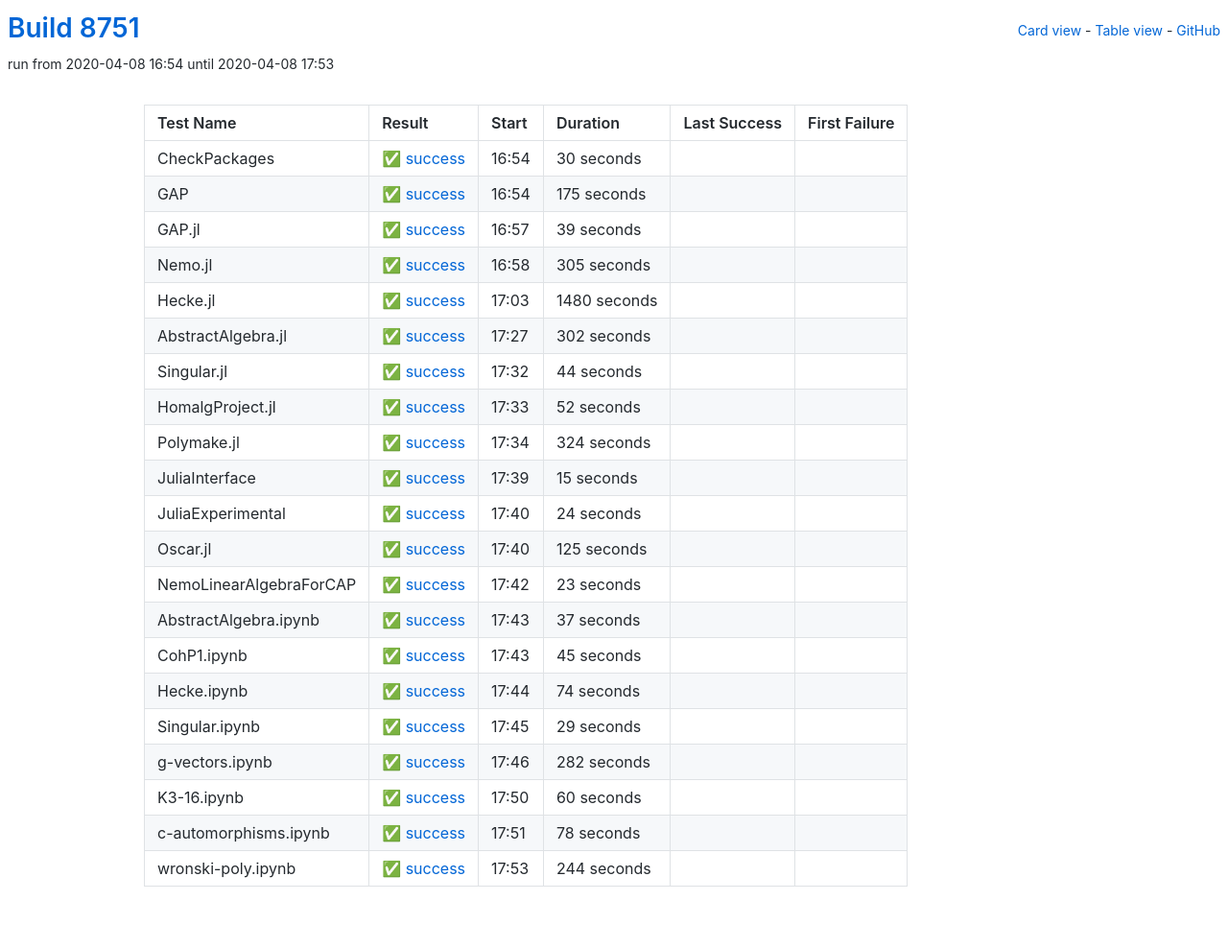
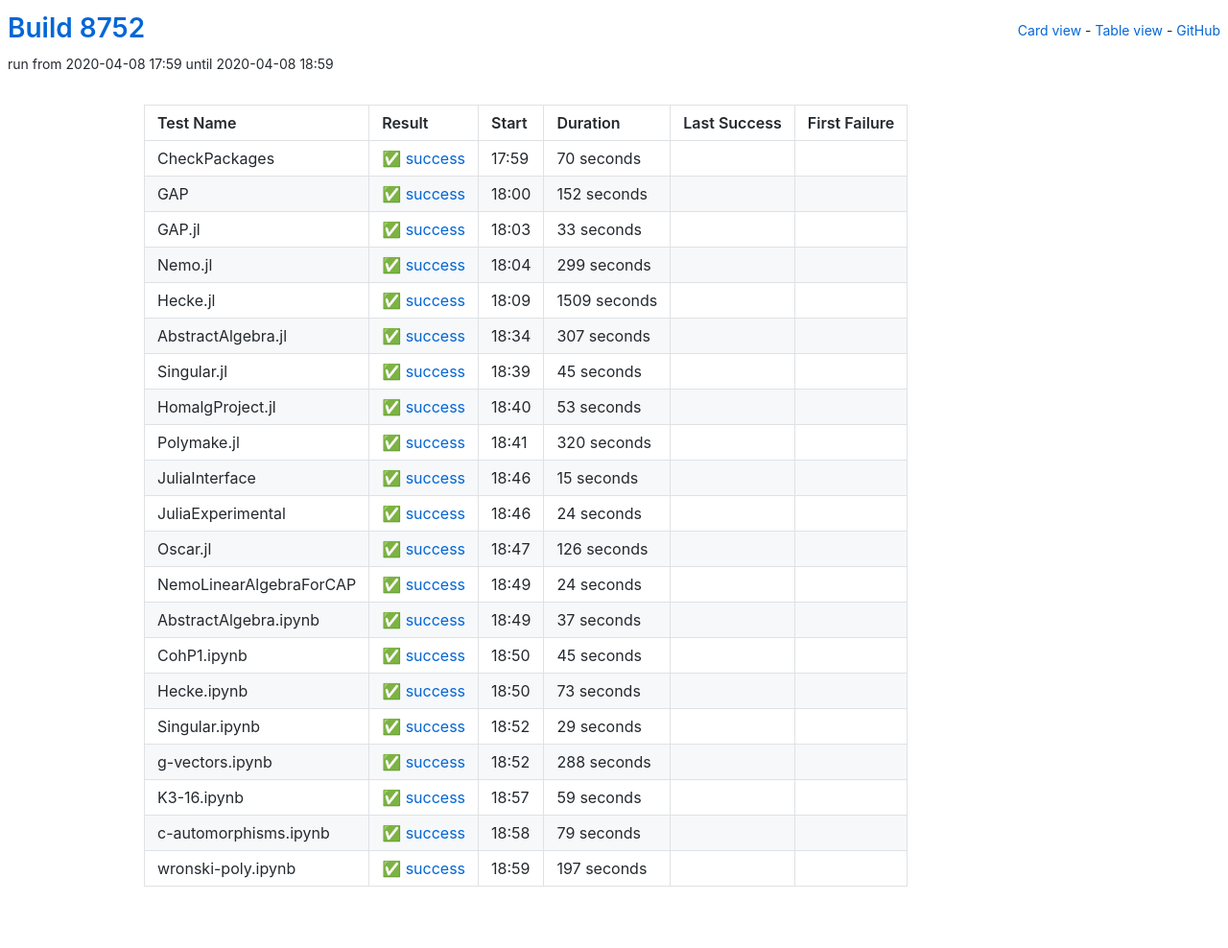
Before and after one commit to oscar-system/oscar-ci-status, a Jekyll site: the page built from table.html, in a window 1280 px wide. Shown: the whole page at 96% size. Built offline with Jekyll 4.4.1, drawn with Linux system fonts in a browser that asks for light colours.

Commit message:
Build 8752

```diff
--- a/_data/ci.yml
+++ b/_data/ci.yml
@@ -1,104 +1,104 @@
-build: 8751
-build_url: https://oscarci.mathematik.uni-kl.de/job/oscar/8751/
+build: 8752
+build_url: https://oscarci.mathematik.uni-kl.de/job/oscar/8752/
 job: oscar
 tests:
-- duration: 30
+- duration: 70
   exitcode: 0
   first_failure: false
   first_failure_url: null
   last_success: false
   last_success_url: null
-  log: https://oscarci.mathematik.uni-kl.de/job/oscar/8751/artifact/logs/build-8751/CheckPackages.log
+  log: https://oscarci.mathematik.uni-kl.de/job/oscar/8752/artifact/logs/build-8752/CheckPackages.log
   name: CheckPackages
-  start: 2020-04-08 16:54
+  start: 2020-04-08 17:59
   status: success
   success: true
-- duration: 175
+- duration: 152
   exitcode: 0
   first_failure: false
   first_failure_url: null
   last_success: false
   last_success_url: null
-  log: https://oscarci.mathematik.uni-kl.de/job/oscar/8751/artifact/logs/build-8751/GAP.log
+  log: https://oscarci.mathematik.uni-kl.de/job/oscar/8752/artifact/logs/build-8752/GAP.log
   name: GAP
-  start: 2020-04-08 16:54
+  start: 2020-04-08 18:00
   status: success
   success: true
-- duration: 39
+- duration: 33
   exitcode: 0
   first_failure: false
   first_failure_url: null
   last_success: false
   last_success_url: null
-  log: https://oscarci.mathematik.uni-kl.de/job/oscar/8751/artifact/logs/build-8751/GAP.jl.log
+  log: https://oscarci.mathematik.uni-kl.de/job/oscar/8752/artifact/logs/build-8752/GAP.jl.log
   name: GAP.jl
-  start: 2020-04-08 16:57
+  start: 2020-04-08 18:03
   status: success
   success: true
-- duration: 305
+- duration: 299
   exitcode: 0
   first_failure: false
   first_failure_url: null
   last_success: false
   last_success_url: null
-  log: https://oscarci.mathematik.uni-kl.de/job/oscar/8751/artifact/logs/build-8751/Nemo.jl.log
+  log: https://oscarci.mathematik.uni-kl.de/job/oscar/8752/artifact/logs/build-8752/Nemo.jl.log
   name: Nemo.jl
-  start: 2020-04-08 16:58
+  start: 2020-04-08 18:04
   status: success
   success: true
-- duration: 1480
+- duration: 1509
   exitcode: 0
   first_failure: false
   first_failure_url: null
   last_success: false
   last_success_url: null
-  log: https://oscarci.mathematik.uni-kl.de/job/oscar/8751/artifact/logs/build-8751/Hecke.jl.log
+  log: https://oscarci.mathematik.uni-kl.de/job/oscar/8752/artifact/logs/build-8752/Hecke.jl.log
   name: Hecke.jl
-  start: 2020-04-08 17:03
+  start: 2020-04-08 18:09
   status: success
   success: true
-- duration: 302
+- duration: 307
   exitcode: 0
   first_failure: false
   first_failure_url: null
   last_success: false
   last_success_url: null
-  log: https://oscarci.mathematik.uni-kl.de/job/oscar/8751/artifact/logs/build-8751/AbstractAlgebra.jl.log
+  log: https://oscarci.mathematik.uni-kl.de/job/oscar/8752/artifact/logs/build-8752/AbstractAlgebra.jl.log
   name: AbstractAlgebra.jl
-  start: 2020-04-08 17:27
+  start: 2020-04-08 18:34
   status: success
   success: true
-- duration: 44
+- duration: 45
   exitcode: 0
   first_failure: false
   first_failure_url: null
   last_success: false
   last_success_url: null
-  log: https://oscarci.mathematik.uni-kl.de/job/oscar/8751/artifact/logs/build-8751/Singular.jl.log
+  log: https://oscarci.mathematik.uni-kl.de/job/oscar/8752/artifact/logs/build-8752/Singular.jl.log
   name: Singular.jl
-  start: 2020-04-08 17:32
+  start: 2020-04-08 18:39
   status: success
   success: true
-- duration: 52
+- duration: 53
   exitcode: 0
   first_failure: false
   first_failure_url: null
   last_success: false
   last_success_url: null
-  log: https://oscarci.mathematik.uni-kl.de/job/oscar/8751/artifact/logs/build-8751/HomalgProject.jl.log
+  log: https://oscarci.mathematik.uni-kl.de/job/oscar/8752/artifact/logs/build-8752/HomalgProject.jl.log
   name: HomalgProject.jl
-  start: 2020-04-08 17:33
+  start: 2020-04-08 18:40
   status: success
   success: true
-- duration: 324
+- duration: 320
   exitcode: 0
   first_failure: false
   first_failure_url: null
   last_success: false
   last_success_url: null
-  log: https://oscarci.mathematik.uni-kl.de/job/oscar/8751/artifact/logs/build-8751/Polymake.jl.log
+  log: https://oscarci.mathematik.uni-kl.de/job/oscar/8752/artifact/logs/build-8752/Polymake.jl.log
   name: Polymake.jl
-  start: 2020-04-08 17:34
+  start: 2020-04-08 18:41
   status: success
   success: true
 - duration: 15
@@ -107,9 +107,9 @@
   first_failure_url: null
   last_success: false
   last_success_url: null
-  log: https://oscarci.mathematik.uni-kl.de/job/oscar/8751/artifact/logs/build-8751/JuliaInterface.log
+  log: https://oscarci.mathematik.uni-kl.de/job/oscar/8752/artifact/logs/build-8752/JuliaInterface.log
   name: JuliaInterface
-  start: 2020-04-08 17:39
+  start: 2020-04-08 18:46
   status: success
   success: true
 - duration: 24
@@ -118,31 +118,31 @@
   first_failure_url: null
   last_success: false
   last_success_url: null
-  log: https://oscarci.mathematik.uni-kl.de/job/oscar/8751/artifact/logs/build-8751/JuliaExperimental.log
+  log: https://oscarci.mathematik.uni-kl.de/job/oscar/8752/artifact/logs/build-8752/JuliaExperimental.log
   name: JuliaExperimental
-  start: 2020-04-08 17:40
+  start: 2020-04-08 18:46
   status: success
   success: true
-- duration: 125
+- duration: 126
   exitcode: 0
   first_failure: false
   first_failure_url: null
   last_success: false
   last_success_url: null
-  log: https://oscarci.mathematik.uni-kl.de/job/oscar/8751/artifact/logs/build-8751/Oscar.jl.log
+  log: https://oscarci.mathematik.uni-kl.de/job/oscar/8752/artifact/logs/build-8752/Oscar.jl.log
   name: Oscar.jl
-  start: 2020-04-08 17:40
+  start: 2020-04-08 18:47
   status: success
   success: true
-- duration: 23
+- duration: 24
   exitcode: 0
   first_failure: false
   first_failure_url: null
   last_success: false
   last_success_url: null
-  log: https://oscarci.mathematik.uni-kl.de/job/oscar/8751/artifact/logs/build-8751/NemoLinearAlgebraForCAP.log
+  log: https://oscarci.mathematik.uni-kl.de/job/oscar/8752/artifact/logs/build-8752/NemoLinearAlgebraForCAP.log
   name: NemoLinearAlgebraForCAP
-  start: 2020-04-08 17:42
+  start: 2020-04-08 18:49
   status: success
   success: true
 - duration: 37
@@ -151,9 +151,9 @@
   first_failure_url: null
   last_success: false
   last_success_url: null
-  log: https://oscarci.mathematik.uni-kl.de/job/oscar/8751/artifact/logs/build-8751/AbstractAlgebra.ipynb.log
+  log: https://oscarci.mathematik.uni-kl.de/job/oscar/8752/artifact/logs/build-8752/AbstractAlgebra.ipynb.log
   name: AbstractAlgebra.ipynb
-  start: 2020-04-08 17:43
+  start: 2020-04-08 18:49
   status: success
   success: true
 - duration: 45
@@ -162,20 +162,20 @@
   first_failure_url: null
   last_success: false
   last_success_url: null
-  log: https://oscarci.mathematik.uni-kl.de/job/oscar/8751/artifact/logs/build-8751/CohP1.ipynb.log
+  log: https://oscarci.mathematik.uni-kl.de/job/oscar/8752/artifact/logs/build-8752/CohP1.ipynb.log
   name: CohP1.ipynb
-  start: 2020-04-08 17:43
+  start: 2020-04-08 18:50
   status: success
   success: true
-- duration: 74
+- duration: 73
   exitcode: 0
   first_failure: false
   first_failure_url: null
   last_success: false
   last_success_url: null
-  log: https://oscarci.mathematik.uni-kl.de/job/oscar/8751/artifact/logs/build-8751/Hecke.ipynb.log
+  log: https://oscarci.mathematik.uni-kl.de/job/oscar/8752/artifact/logs/build-8752/Hecke.ipynb.log
   name: Hecke.ipynb
-  start: 2020-04-08 17:44
+  start: 2020-04-08 18:50
   status: success
   success: true
 - duration: 29
@@ -184,52 +184,52 @@
   first_failure_url: null
   last_success: false
   last_success_url: null
-  log: https://oscarci.mathematik.uni-kl.de/job/oscar/8751/artifact/logs/build-8751/Singular.ipynb.log
+  log: https://oscarci.mathematik.uni-kl.de/job/oscar/8752/artifact/logs/build-8752/Singular.ipynb.log
   name: Singular.ipynb
-  start: 2020-04-08 17:45
+  start: 2020-04-08 18:52
   status: success
   success: true
-- duration: 282
+- duration: 288
   exitcode: 0
   first_failure: false
   first_failure_url: null
   last_success: false
   last_success_url: null
-  log: https://oscarci.mathematik.uni-kl.de/job/oscar/8751/artifact/logs/build-8751/g-vectors.ipynb.log
+  log: https://oscarci.mathematik.uni-kl.de/job/oscar/8752/artifact/logs/build-8752/g-vectors.ipynb.log
   name: g-vectors.ipynb
-  start: 2020-04-08 17:46
+  start: 2020-04-08 18:52
   status: success
   success: true
-- duration: 60
+- duration: 59
   exitcode: 0
   first_failure: false
   first_failure_url: null
   last_success: false
   last_success_url: null
-  log: https://oscarci.mathematik.uni-kl.de/job/oscar/8751/artifact/logs/build-8751/K3-16.ipynb.log
+  log: https://oscarci.mathematik.uni-kl.de/job/oscar/8752/artifact/logs/build-8752/K3-16.ipynb.log
   name: K3-16.ipynb
-  start: 2020-04-08 17:50
+  start: 2020-04-08 18:57
   status: success
   success: true
-- duration: 78
+- duration: 79
   exitcode: 0
   first_failure: false
   first_failure_url: null
   last_success: false
   last_success_url: null
-  log: https://oscarci.mathematik.uni-kl.de/job/oscar/8751/artifact/logs/build-8751/c-automorphisms.ipynb.log
+  log: https://oscarci.mathematik.uni-kl.de/job/oscar/8752/artifact/logs/build-8752/c-automorphisms.ipynb.log
   name: c-automorphisms.ipynb
-  start: 2020-04-08 17:51
+  start: 2020-04-08 18:58
   status: success
   success: true
-- duration: 244
+- duration: 197
   exitcode: 0
   first_failure: false
   first_failure_url: null
   last_success: false
   last_success_url: null
-  log: https://oscarci.mathematik.uni-kl.de/job/oscar/8751/artifact/logs/build-8751/wronski-poly.ipynb.log
+  log: https://oscarci.mathematik.uni-kl.de/job/oscar/8752/artifact/logs/build-8752/wronski-poly.ipynb.log
   name: wronski-poly.ipynb
-  start: 2020-04-08 17:53
+  start: 2020-04-08 18:59
   status: success
   success: true
```
Also changed, not shown: README.md.
